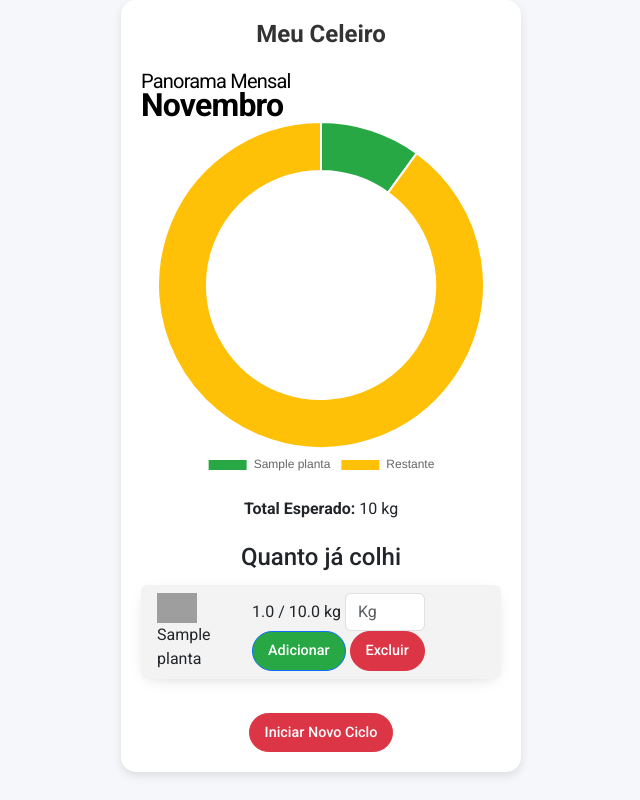
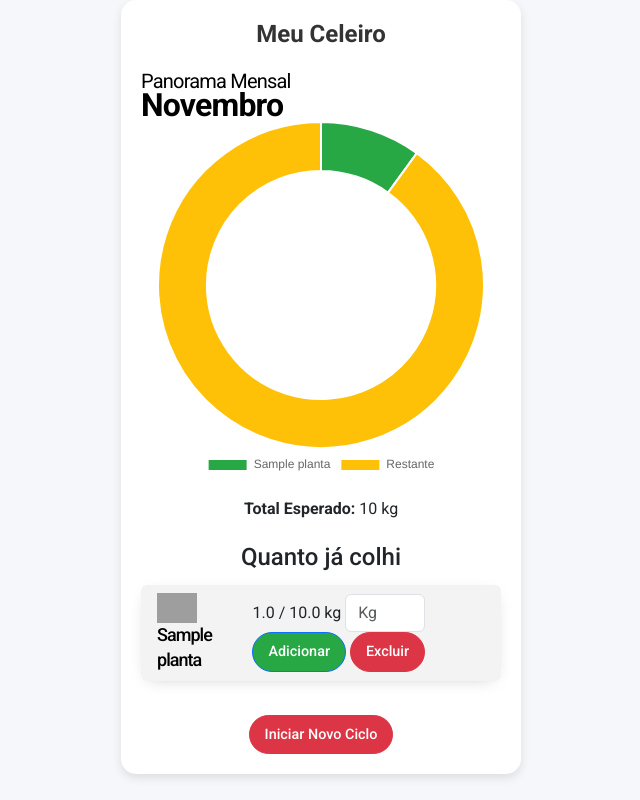
Before and after one commit to MatheusMV05/Projetos-2---G1, a Django app: page /celeiro/ in a window 1280 px wide. Shown: the whole page, without its empty margins (319-959 px from the left). Run offline with Django 5.2, Linux system fonts and the light colour scheme; a user stored in the database is signed in; tables that the repository leaves empty hold one stand-in row (values such as "Sample post"); parts of the project's set-up code (start-up, migrations or seed data) failed here and were passed over; grey boxes are pictures that could not be loaded.

Commit message:
Enhance styling for planta names in celeiro.html for improved readability

```diff
--- a/ryb_agro_app/templates/celeiro.html
+++ b/ryb_agro_app/templates/celeiro.html
@@ -69,6 +69,14 @@
 				box-shadow: 0px 4px 16px -8px rgba(0, 0, 0, 0.25);
 				margin-bottom: 10px;
 			}
+			.planta_nome {
+				color: #000;
+				font-size: 18px;
+				font-style: normal;
+				font-weight: 500;
+				line-height: 24px;
+				letter-spacing: -0.96px;
+			}
 			.btn {
 				border-radius: 20px;
 				font-size: 0.9rem;
@@ -113,7 +121,7 @@
 								alt="{{ planta.nome }}"
 								width="40"
 							/>
-							<span>{{ planta.nome }}</span>
+							<span class="planta_nome">{{ planta.nome }}</span>
 						</div>
 						<div>
 							<span
```
